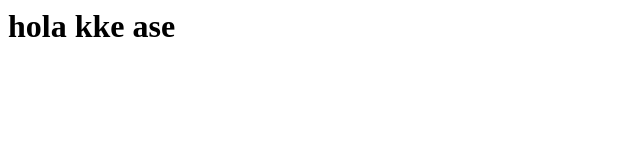
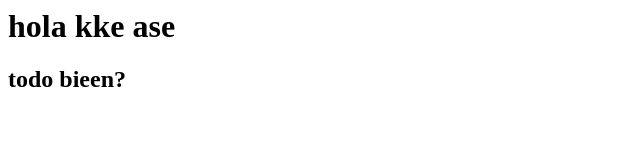
Before and after one commit to claudiomaciel96/practica, a plain HTML site: page prueba/index.html in a window 1280 px wide. Shown: the whole page, without its empty margins (0-640 px from the left). Drawn offline with Linux system fonts and the light colour scheme.

Commit message:
intento mi primer proyecto

```diff
--- a/prueba/index.html
+++ b/prueba/index.html
@@ -8,5 +8,6 @@
 <body>
 
   <h1>hola kke ase</h1>
+  <h2>todo bieen?</h2>
 </body>
 </html>
```
